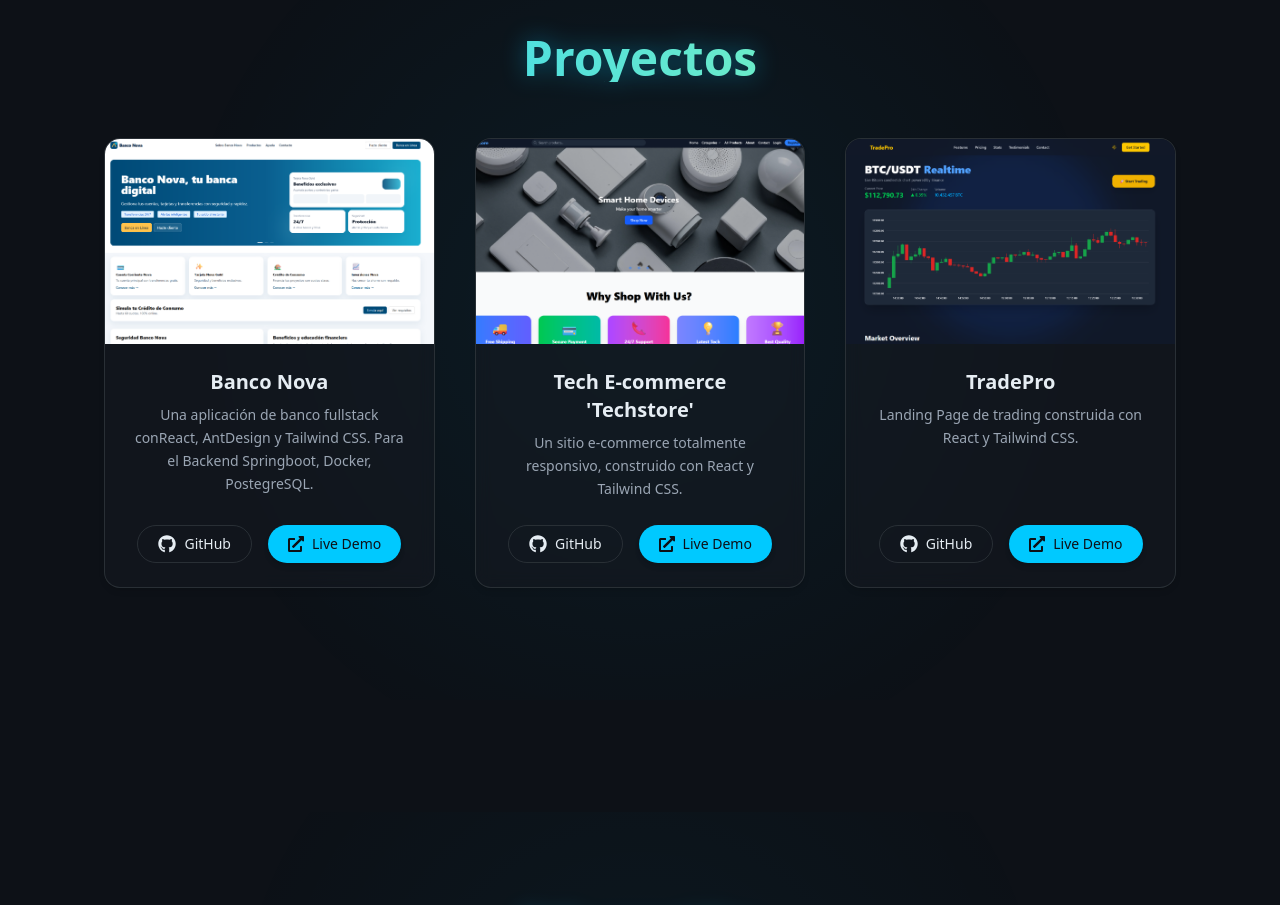
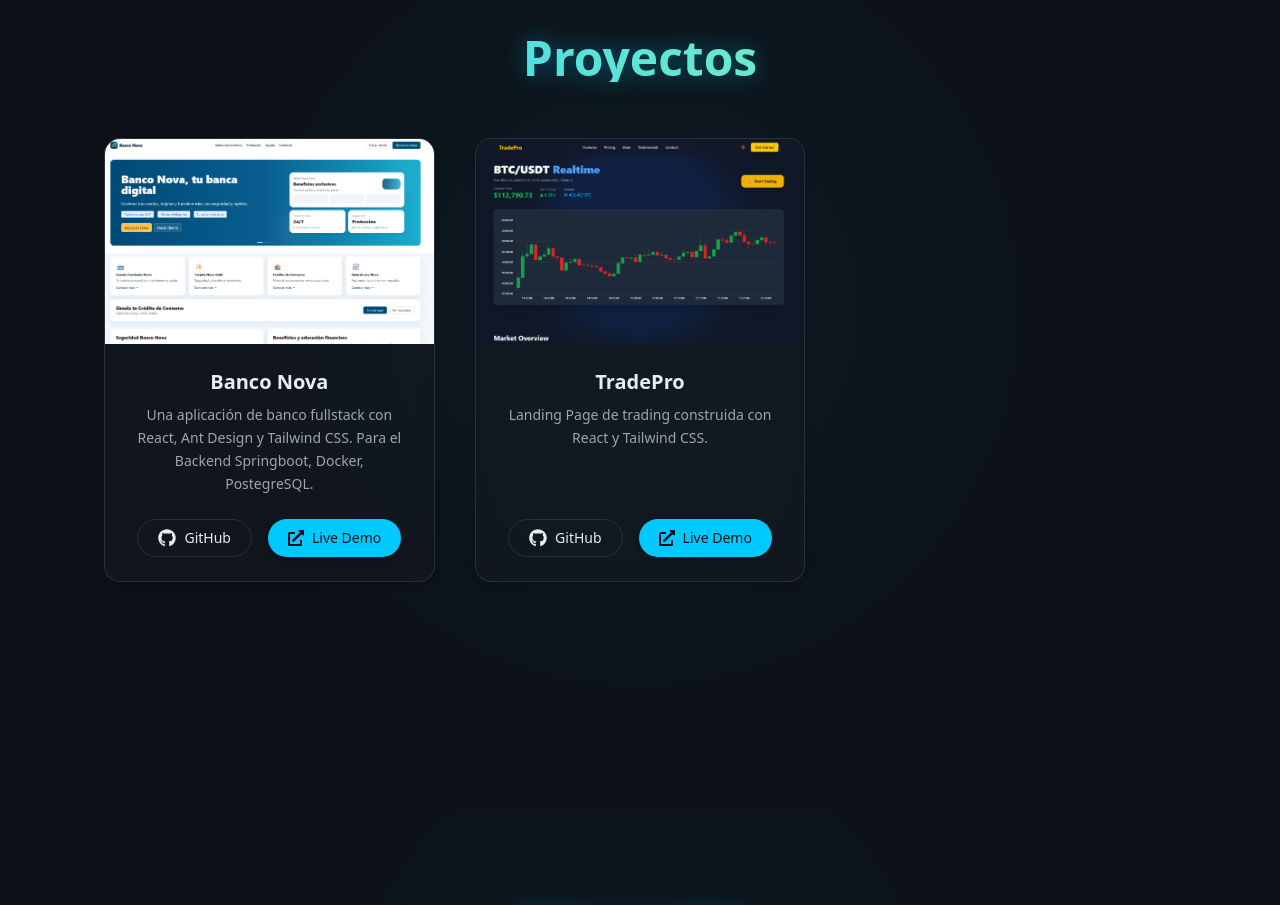
Before and after one commit to madandev02/myPortfolio, a React (Vite) app: page / in a window 1280 px wide. Shown: the part 3080-3985 px from the top of the page. Built offline with nearby package versions, Linux system fonts and the light colour scheme.

Commit message:
feat(projects): correcciones

```diff
--- a/src/data/projects.js
+++ b/src/data/projects.js
@@ -2,18 +2,10 @@ const projects = [
   {
     title: "Banco Nova",
     description:
-      "Una aplicación de banco fullstack conReact, AntDesign y Tailwind CSS. Para el Backend Springboot, Docker, PostegreSQL.",
+      "Una aplicación de banco fullstack con React, Ant Design y Tailwind CSS. Para el Backend Springboot, Docker, PostegreSQL.",
     link: "https://github.com/madandev02/banco-nova",
     demo: "https://banco-nova.netlify.app/",
     image: "/images/banco-nova.png", // screenshot placeholder
-  },
-  {
-    title: "Tech E-commerce 'Techstore'",
-    description:
-      "Un sitio e-commerce totalmente responsivo, construido con React y Tailwind CSS.",
-    link: "https://github.com/madandev02/tech-ecommerce",
-    demo: "https://tech-ecommerce-eosin.vercel.app/",
-    image: "/images/ecommerce.png",
   },
   {
     title: "TradePro",
```
